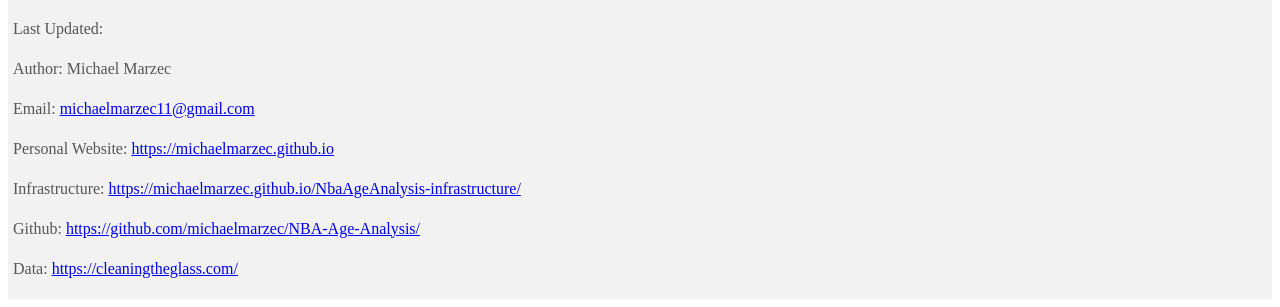
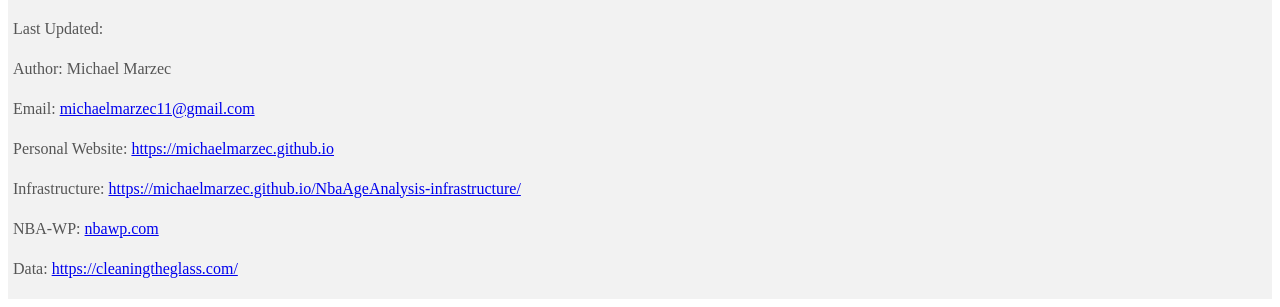
Before and after one commit to michaelmarzec/NBA-Age-Analysis, a Python web app: template flask/templates/age_table.html in a window 1280 px wide. Shown: the part 793-1100 px from the top of the page. Run offline with Jinja, Linux system fonts and the light colour scheme; the template is opened without the code that fills it, so the values that code supplies are empty; some libraries are stand-ins or nearby versions.

Commit message:
add nbawp to footer

```diff
--- a/flask/templates/age_graph.html
+++ b/flask/templates/age_graph.html
@@ -302,7 +302,7 @@
     <p>Email: <a href="mailto:michaelmarzec11@gmail.com">michaelmarzec11@gmail.com</a></p>
     <p>Personal Website: <a href="https://michaelmarzec.github.io">https://michaelmarzec.github.io</a></p>
     <p>Infrastructure: <a href="https://michaelmarzec.github.io/NbaAgeAnalysis-infrastructure">https://michaelmarzec.github.io/NbaAgeAnalysis-infrastructure/</a></p>
-    <p>Github: <a href="https://github.com/michaelmarzec/NBA-Age-Analysis/">https://github.com/michaelmarzec/NBA-Age-Analysis/</a></p>
+    <p>NBA-WP: <a href="https://nbawp.com">nbawp.com</a></p>
     <p>Data: <a href="https://cleaningtheglass.com/">https://cleaningtheglass.com/</a></p>
 </div>
 </div>
--- a/flask/templates/age_graph_2122.html
+++ b/flask/templates/age_graph_2122.html
@@ -302,7 +302,7 @@
     <p>Email: <a href="mailto:michaelmarzec11@gmail.com">michaelmarzec11@gmail.com</a></p>
     <p>Personal Website: <a href="https://michaelmarzec.github.io">https://michaelmarzec.github.io</a></p>
     <p>Infrastructure: <a href="https://michaelmarzec.github.io/NbaAgeAnalysis-infrastructure">https://michaelmarzec.github.io/NbaAgeAnalysis-infrastructure/</a></p>
-    <p>Github: <a href="https://github.com/michaelmarzec/NBA-Age-Analysis/">https://github.com/michaelmarzec/NBA-Age-Analysis/</a></p>
+    <p>NBA-WP: <a href="https://nbawp.com">nbawp.com</a></p>
     <p>Data: <a href="https://cleaningtheglass.com/">https://cleaningtheglass.com/</a></p>
 </div>
 </div>
--- a/flask/templates/age_graph_2223.html
+++ b/flask/templates/age_graph_2223.html
@@ -302,7 +302,7 @@
     <p>Email: <a href="mailto:michaelmarzec11@gmail.com">michaelmarzec11@gmail.com</a></p>
     <p>Personal Website: <a href="https://michaelmarzec.github.io">https://michaelmarzec.github.io</a></p>
     <p>Infrastructure: <a href="https://michaelmarzec.github.io/NbaAgeAnalysis-infrastructure">https://michaelmarzec.github.io/NbaAgeAnalysis-infrastructure/</a></p>
-    <p>Github: <a href="https://github.com/michaelmarzec/NBA-Age-Analysis/">https://github.com/michaelmarzec/NBA-Age-Analysis/</a></p>
+    <p>NBA-WP: <a href="https://nbawp.com">nbawp.com</a></p>
     <p>Data: <a href="https://cleaningtheglass.com/">https://cleaningtheglass.com/</a></p>
 </div>
 </div>
--- a/flask/templates/age_table.html
+++ b/flask/templates/age_table.html
@@ -57,7 +57,7 @@
     <p>Email: <a href="mailto:michaelmarzec11@gmail.com">michaelmarzec11@gmail.com</a></p>
     <p>Personal Website: <a href="https://michaelmarzec.github.io">https://michaelmarzec.github.io</a></p>
     <p>Infrastructure: <a href="https://michaelmarzec.github.io/NbaAgeAnalysis-infrastructure">https://michaelmarzec.github.io/NbaAgeAnalysis-infrastructure/</a></p>
-    <p>Github: <a href="https://github.com/michaelmarzec/NBA-Age-Analysis/">https://github.com/michaelmarzec/NBA-Age-Analysis/</a></p>
+    <p>NBA-WP: <a href="https://nbawp.com">nbawp.com</a></p>
     <p>Data: <a href="https://cleaningtheglass.com/">https://cleaningtheglass.com/</a></p>
 </footer>
 </html>
--- a/flask/templates/age_table_2122.html
+++ b/flask/templates/age_table_2122.html
@@ -57,7 +57,7 @@
     <p>Email: <a href="mailto:michaelmarzec11@gmail.com">michaelmarzec11@gmail.com</a></p>
     <p>Personal Website: <a href="https://michaelmarzec.github.io">https://michaelmarzec.github.io</a></p>
     <p>Infrastructure: <a href="https://michaelmarzec.github.io/NbaAgeAnalysis-infrastructure">https://michaelmarzec.github.io/NbaAgeAnalysis-infrastructure/</a></p>
-    <p>Github: <a href="https://github.com/michaelmarzec/NBA-Age-Analysis/">https://github.com/michaelmarzec/NBA-Age-Analysis/</a></p>
+    <p>NBA-WP: <a href="https://nbawp.com">nbawp.com</a></p>
     <p>Data: <a href="https://cleaningtheglass.com/">https://cleaningtheglass.com/</a></p>
 </footer>
 </html>
--- a/flask/templates/age_table_2223.html
+++ b/flask/templates/age_table_2223.html
@@ -57,7 +57,7 @@
     <p>Email: <a href="mailto:michaelmarzec11@gmail.com">michaelmarzec11@gmail.com</a></p>
     <p>Personal Website: <a href="https://michaelmarzec.github.io">https://michaelmarzec.github.io</a></p>
     <p>Infrastructure: <a href="https://michaelmarzec.github.io/NbaAgeAnalysis-infrastructure">https://michaelmarzec.github.io/NbaAgeAnalysis-infrastructure/</a></p>
-    <p>Github: <a href="https://github.com/michaelmarzec/NBA-Age-Analysis/">https://github.com/michaelmarzec/NBA-Age-Analysis/</a></p>
+    <p>NBA-WP: <a href="https://nbawp.com">nbawp.com</a></p>
     <p>Data: <a href="https://cleaningtheglass.com/">https://cleaningtheglass.com/</a></p>
 </footer>
 </html>
```
